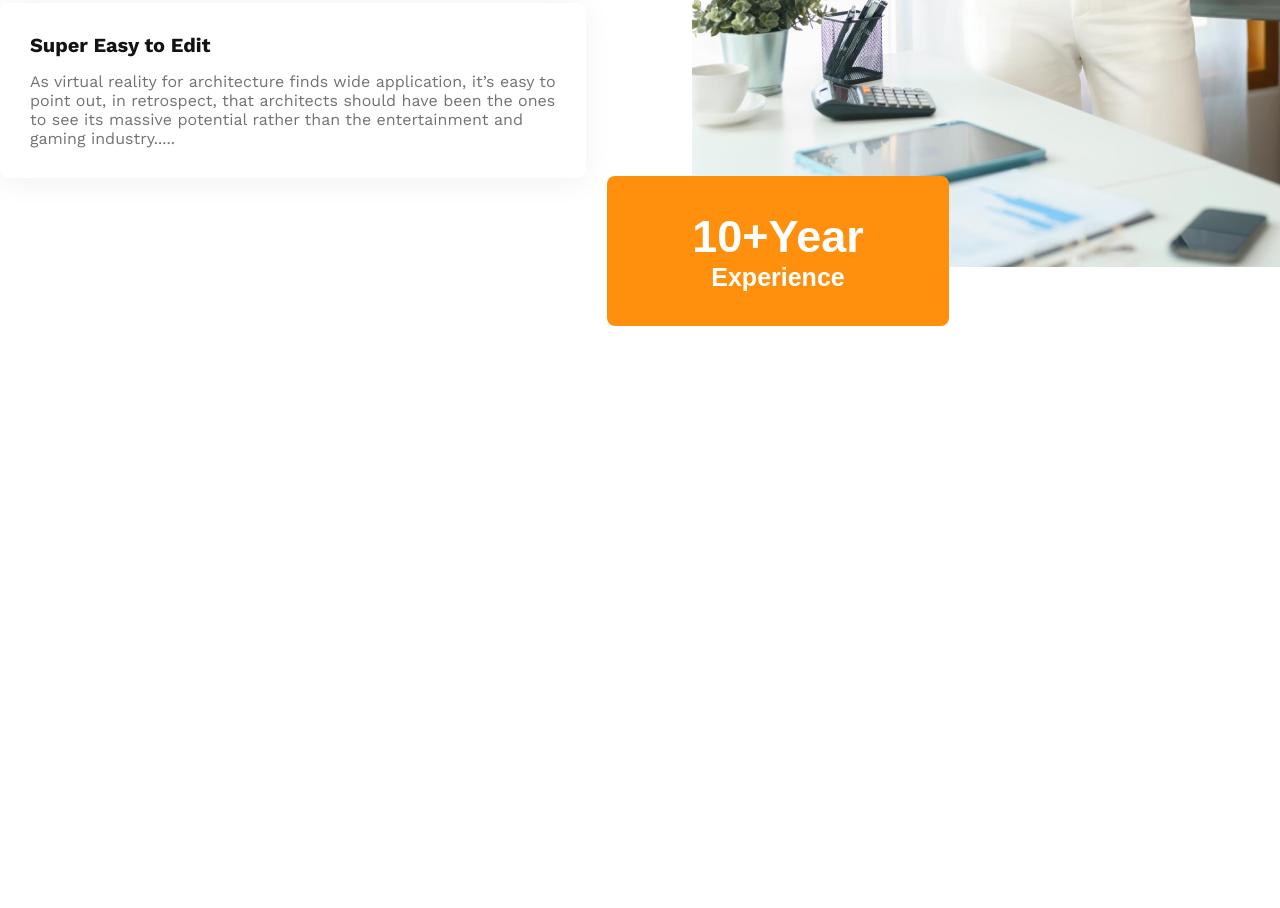
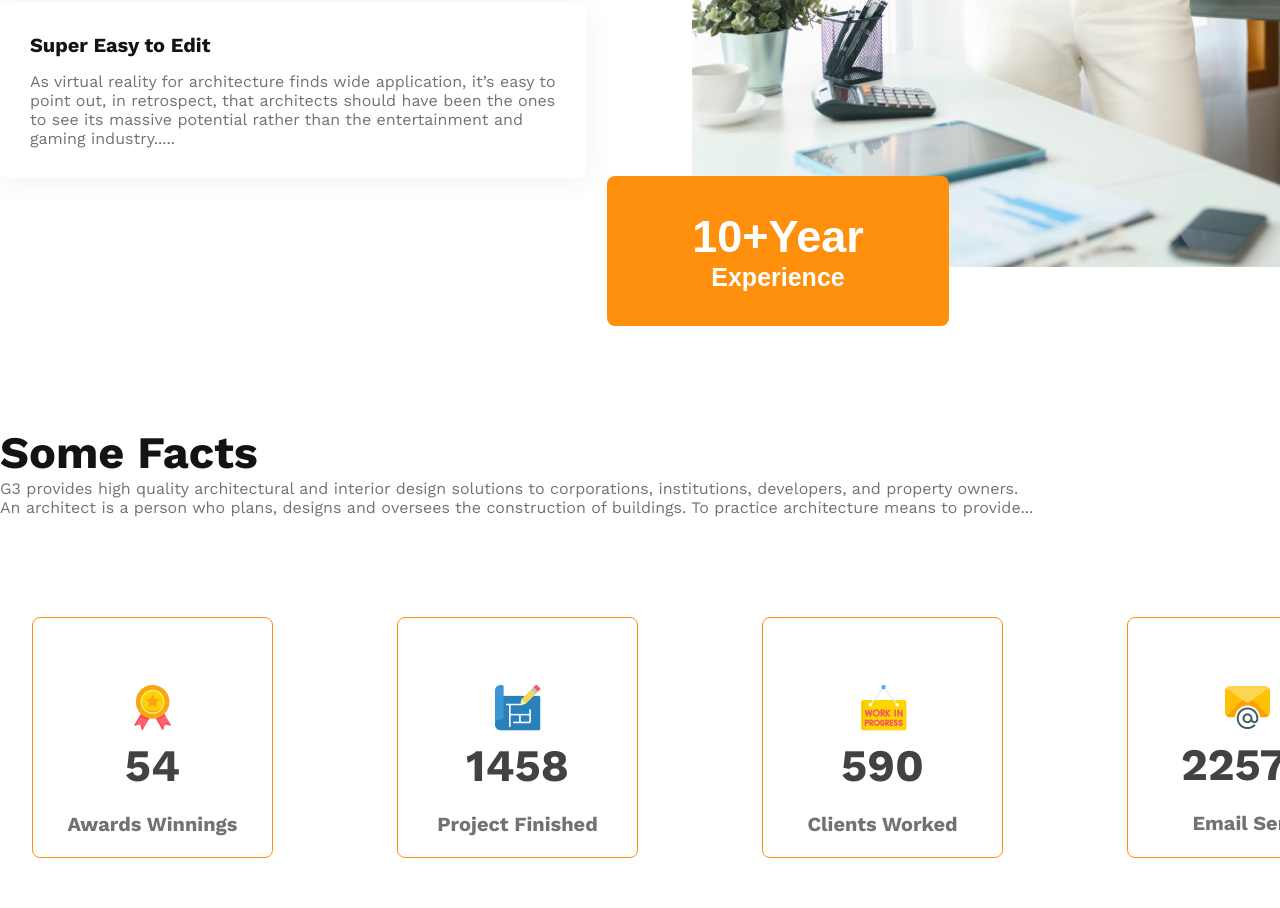
Before and after one commit to rcmehedi15/G3-Architects, a plain HTML site: page index.html in a window 1280 px wide. Shown: the part 2883-3791 px from the top of the page. Before the commit the page ends 3209 px from the top, so only its background shows below. Drawn offline with nearby package versions, Linux system fonts and the light colour scheme.

Commit message:
some text section finish

```diff
--- a/css/style.css
+++ b/css/style.css
@@ -187,3 +187,54 @@ li a {
   justify-content: center;
   font-size: 25px;
 }
+/* Some Facts ection styles */
+.some-fact-section{
+  margin-top: 100px;
+}
+.some-fact-section h1{
+  font-weight: 700;
+  font-size: 45px;
+  color: #131313;
+}
+.some-fact-section p{
+  font-weight: 400;
+  font-size: 16px;
+  color: #727272;
+}
+.factbox{
+  display: flex;
+  justify-content: center;
+  gap: 124px;
+  margin-top: 100px
+}
+.SomeFactBox{
+  width: 241px;
+  height: 241px;
+  border: 1px solid #FF900E;
+  border-radius: 8px;
+  display: flex;
+  flex-direction: column;
+  align-items: center;
+  justify-content: center;
+  margin-bottom: 50px;
+}
+/* Some Facts text styles */
+.SomeFactBox img{
+  margin-top: 45px;
+}
+.SomeFactBox:hover{
+  background-color: rgba(255, 144, 14, 0.1);
+  color: #000000;
+}
+.SomeFactBox h1{
+  font-weight: 600;
+  font-size: 45px;
+  color: #424242;
+  margin-top: 8px;
+}
+.SomeFactBox p{
+  font-weight: 600;
+  font-size: 20px;
+  color: #727272;
+  margin-top: 20px;
+}
--- a/index.html
+++ b/index.html
@@ -130,6 +130,42 @@
           </div>
         </div>
         </section>
+        <!-- Some Facts Area styles-->
+        <section">
+          <div class="container">
+            <div class="some-fact-section">
+              <h1>
+                  Some Facts
+              </h1>
+              <p>G3 provides high quality architectural and interior design solutions to corporations, institutions, developers, and property owners. <br>
+                  An architect is a person who plans, designs and oversees the construction of buildings. To practice architecture means to provide...
+              </p>
+            </div>
+              <div class="factbox">
+                  <div class="SomeFactBox">
+                      <img src="images/icons/ribon.png" alt="">
+                      <h1>54</h1>
+                      <p>Awards Winnings</p>
+                  </div>
+                  <div class="SomeFactBox">
+                      <img src="images/icons/projects.png" alt="">
+                      <h1>1458</h1>
+                      <p>Project Finished</p>
+                  </div>
+                  <div class="SomeFactBox">
+                      <img src="images/icons/customers.png" alt="">
+                      <h1>590</h1>
+                      <p>Clients Worked</p>
+                  </div>
+                  <div class="SomeFactBox">
+                      <img src="images/icons/email.png" alt="">
+                      <h1>22578</h1>
+                      <p>Email Send</p>
+                  </div>
+              </div>
+          </div>
+        </section>
+      </section>
 
   </body>
 </html>
```
